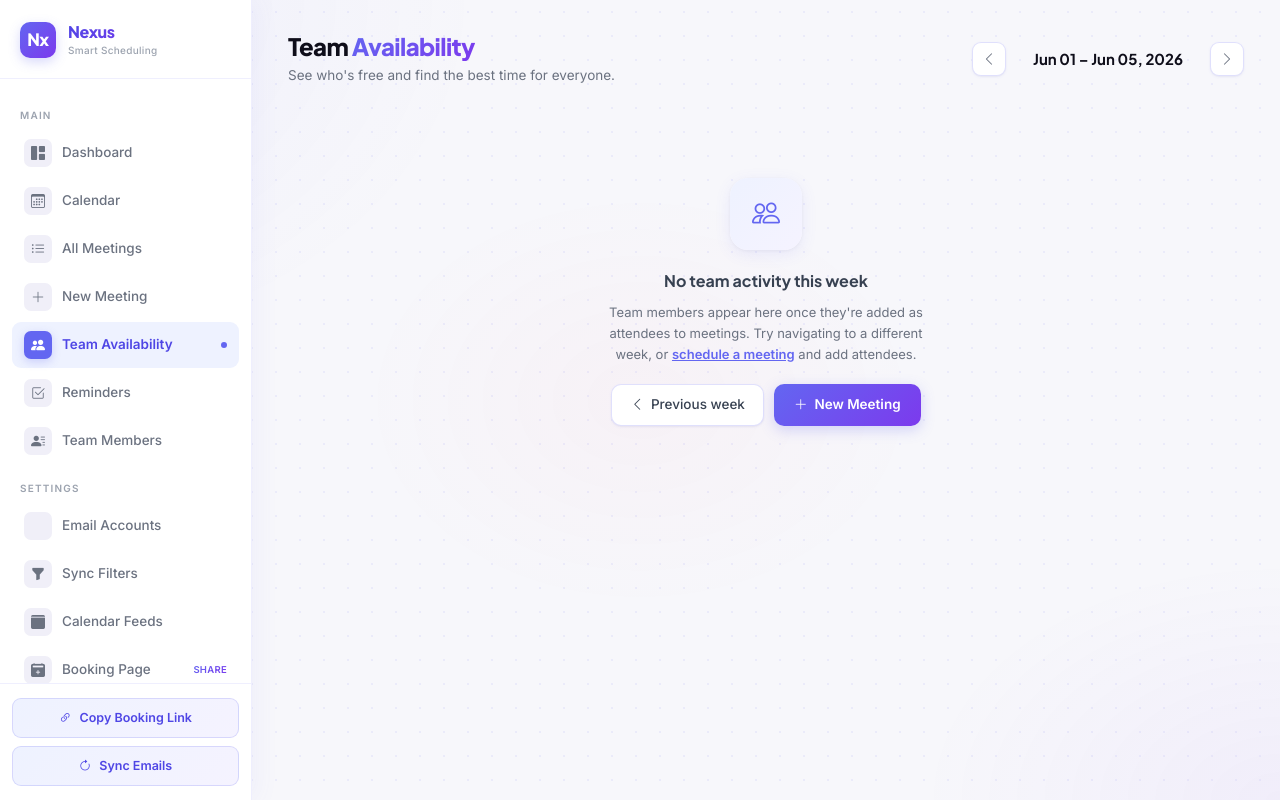
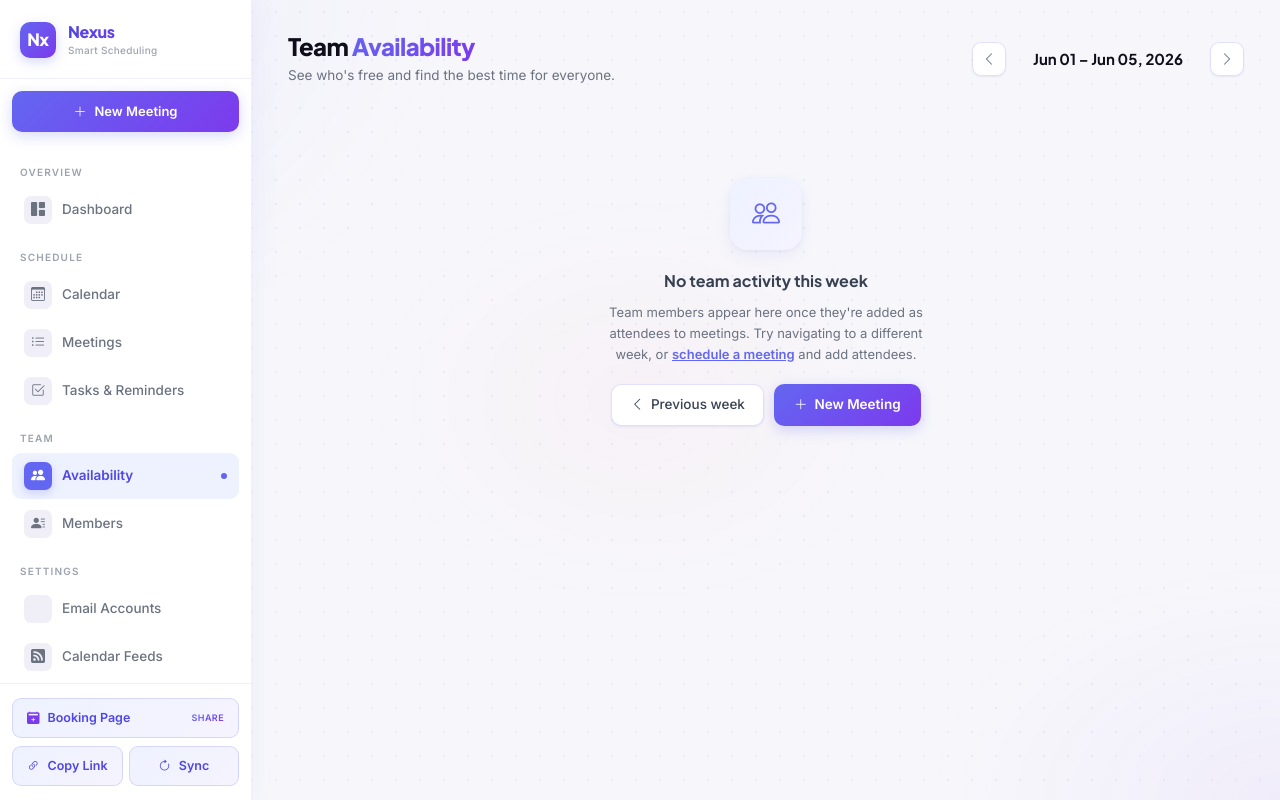
Before and after one commit to agrimachauhan06-eng/Meeting-Scheduler, a Flask app: page /availability in a window 1280 px wide. Run offline with Flask 3, Linux system fonts and the light colour scheme; data that the repository does not hold is empty; some libraries are stand-ins or nearby versions.

Commit message:
Redesign sidebar: cleaner grouped nav with prominent New Meeting CTA
- Replace flat nav list with grouped sections: Overview, Schedule, Team, Settings
- Move New Meeting to a gradient CTA button at top of sidebar (always visible)
- Merge Team Availability + Team Members under Team group
- Merge Calendar + Meetings + Tasks under Schedule group
- Move Booking Page to footer area alongside Sync/Copy buttons
- Collapse Sync + Copy Link into a compact two-button row in footer

Co-Authored-By: Claude Sonnet 4.6 <noreply@anthropic.com>

```diff
--- a/templates/base.html
+++ b/templates/base.html
@@ -165,6 +165,30 @@
             position: absolute; right: 12px; top: 50%; transform: translateY(-50%);
             width: 6px; height: 6px; border-radius: 50%;
             background: var(--primary);
+        }
+
+        .sidebar-new-meeting {
+            padding: 12px 12px 4px;
+        }
+
+        .sidebar-cta {
+            display: flex; align-items: center; justify-content: center; gap: 8px;
+            width: 100%; padding: 10px 16px;
+            background: linear-gradient(135deg, var(--primary) 0%, var(--violet) 100%);
+            color: white; border: none; border-radius: 10px;
+            font-size: 13px; font-weight: 600; font-family: 'Inter', sans-serif;
+            cursor: pointer; text-decoration: none;
+            transition: all 0.2s ease;
+            box-shadow: 0 4px 14px var(--primary-glow);
+        }
+        .sidebar-cta:hover {
+            color: white; transform: translateY(-1px);
+            box-shadow: 0 6px 18px var(--primary-glow);
+            filter: brightness(1.06);
+        }
+        .sidebar-cta-active {
+            filter: brightness(0.92);
+            box-shadow: 0 2px 8px var(--primary-glow);
         }
 
         .sidebar-footer { padding: 14px 12px; border-top: 1px solid var(--border); }
@@ -551,66 +575,75 @@
             </div>
         </a>
 
+        <div class="sidebar-new-meeting">
+            <a href="/meetings/new" class="sidebar-cta {% if request.endpoint == 'main.create_meeting' %}sidebar-cta-active{% endif %}">
+                <i class="bi bi-plus-lg"></i> New Meeting
+            </a>
+        </div>
+
         <div class="sidebar-nav">
-            <div class="nav-group-label">Main</div>
+            <div class="nav-group-label">Overview</div>
             <a href="/" class="nav-item {% if request.endpoint == 'main.dashboard' %}active{% endif %}">
                 <div class="nav-item-icon"><i class="bi bi-grid-1x2-fill"></i></div>
                 Dashboard
             </a>
+
+            <div class="nav-group-label">Schedule</div>
             <a href="/calendar" class="nav-item {% if request.endpoint == 'main.calendar_view' %}active{% endif %}">
                 <div class="nav-item-icon"><i class="bi bi-calendar3"></i></div>
                 Calendar
             </a>
             <a href="/meetings" class="nav-item {% if request.endpoint == 'main.meetings_list' %}active{% endif %}">
                 <div class="nav-item-icon"><i class="bi bi-list-ul"></i></div>
-                All Meetings
-            </a>
-            <a href="/meetings/new" class="nav-item {% if request.endpoint == 'main.create_meeting' %}active{% endif %}">
-                <div class="nav-item-icon"><i class="bi bi-plus-lg"></i></div>
-                New Meeting
-            </a>
-            <a href="/availability" class="nav-item {% if request.endpoint == 'main.team_availability' %}active{% endif %}">
-                <div class="nav-item-icon"><i class="bi bi-people-fill"></i></div>
-                Team Availability
+                Meetings
             </a>
             <a href="/tasks" class="nav-item {% if request.endpoint == 'main.tasks' %}active{% endif %}">
                 <div class="nav-item-icon"><i class="bi bi-check2-square"></i></div>
-                Reminders
+                Tasks &amp; Reminders
+            </a>
+
+            <div class="nav-group-label">Team</div>
+            <a href="/availability" class="nav-item {% if request.endpoint == 'main.team_availability' %}active{% endif %}">
+                <div class="nav-item-icon"><i class="bi bi-people-fill"></i></div>
+                Availability
             </a>
             <a href="/team" class="nav-item {% if request.endpoint == 'main.team_members' %}active{% endif %}">
                 <div class="nav-item-icon"><i class="bi bi-person-lines-fill"></i></div>
-                Team Members
+                Members
             </a>
+
             <div class="nav-group-label">Settings</div>
             <a href="/settings/emails" class="nav-item {% if request.endpoint == 'main.email_accounts' %}active{% endif %}">
                 <div class="nav-item-icon"><i class="bi bi-envelope-gear-fill"></i></div>
                 Email Accounts
             </a>
+            <a href="/settings/calendar-feeds" class="nav-item {% if request.endpoint == 'main.calendar_feeds' %}active{% endif %}">
+                <div class="nav-item-icon"><i class="bi bi-rss-fill"></i></div>
+                Calendar Feeds
+            </a>
             <a href="/settings/sync-filters" class="nav-item {% if request.endpoint == 'main.sync_filters' %}active{% endif %}">
                 <div class="nav-item-icon"><i class="bi bi-funnel-fill"></i></div>
                 Sync Filters
             </a>
-            <a href="/settings/calendar-feeds" class="nav-item {% if request.endpoint == 'main.calendar_feeds' %}active{% endif %}">
-                <div class="nav-item-icon"><i class="bi bi-calendar3-fill"></i></div>
-                Calendar Feeds
-            </a>
-            <a href="/book" target="_blank" class="nav-item {% if request.endpoint == 'main.book_meeting' %}active{% endif %}">
-                <div class="nav-item-icon"><i class="bi bi-calendar2-plus-fill"></i></div>
+        </div>
+
+        <div class="sidebar-footer">
+            <a href="/book" target="_blank" class="sync-btn" style="margin-bottom:8px; text-decoration:none;">
+                <i class="bi bi-calendar2-plus-fill" style="color:var(--violet);"></i>
                 Booking Page
-                <span style="margin-left:auto; font-size:9.5px; font-weight:700; letter-spacing:0.3px;
+                <span style="margin-left:auto; font-size:9px; font-weight:700; letter-spacing:0.4px;
                     background:linear-gradient(135deg,var(--primary),var(--violet));
                     -webkit-background-clip:text; -webkit-text-fill-color:transparent;
                     background-clip:text;">SHARE</span>
             </a>
-        </div>
-
-        <div class="sidebar-footer">
-            <button class="sync-btn" onclick="copyBookingLink()" id="copyLinkBtn" style="margin-bottom:8px;">
-                <i class="bi bi-link-45deg"></i> Copy Booking Link
-            </button>
-            <button class="sync-btn" onclick="syncEmails()" id="syncEmailsBtn">
-                <i class="bi bi-arrow-clockwise"></i> Sync Emails
-            </button>
+            <div style="display:flex; gap:6px;">
+                <button class="sync-btn" onclick="copyBookingLink()" id="copyLinkBtn" style="flex:1;">
+                    <i class="bi bi-link-45deg"></i> Copy Link
+                </button>
+                <button class="sync-btn" onclick="syncEmails()" id="syncEmailsBtn" style="flex:1;">
+                    <i class="bi bi-arrow-clockwise"></i> Sync
+                </button>
+            </div>
         </div>
     </nav>
 
```
